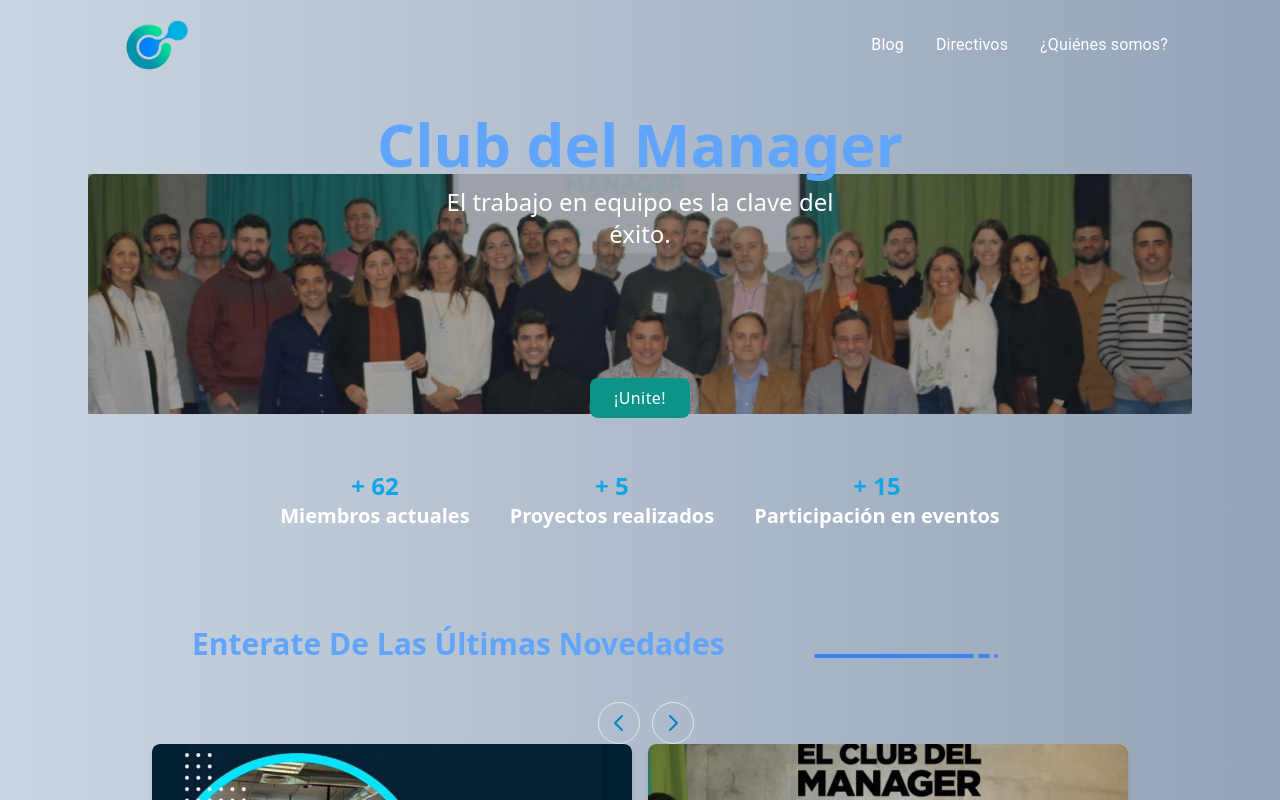
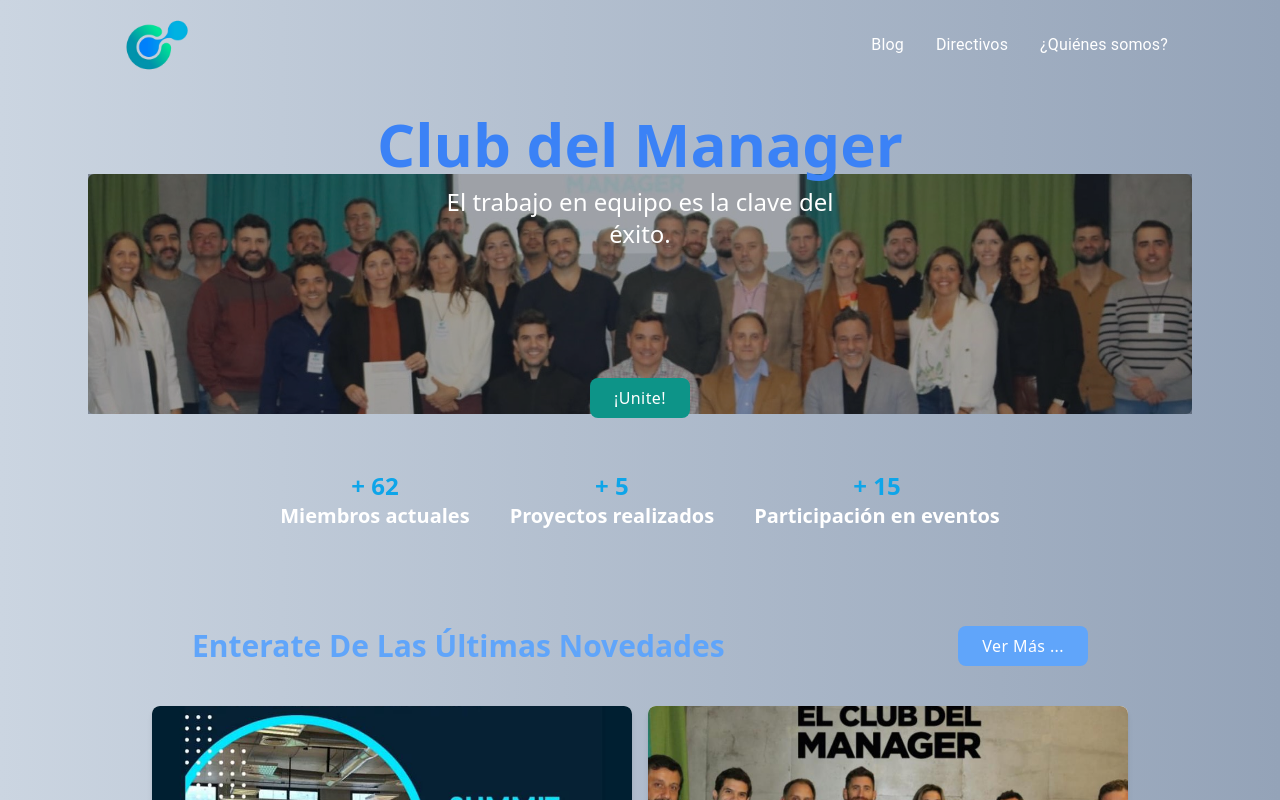
Before and after one commit to paozambudio/ClubDelManager-web, a Next.js app: page / in a window 1280 px wide. Shown: the top 800 px of the page. Built offline with nearby package versions, Linux system fonts and the light colour scheme.

Commit message:
Cambio en novedades de la pagina principal

```diff
--- a/app/head.tsx
+++ b/app/head.tsx
@@ -1,7 +1,7 @@
 export default function Head() {
   return (
     <>
-      <title>Club Del Manager</title>
+      <title>El Club Del Manager</title>
       <meta content="width=device-width, initial-scale=1" name="viewport" />
       <link rel="icon" href="/favicon.ico" />
     </>
--- a/components/blog/GetNoticias.tsx
+++ b/components/blog/GetNoticias.tsx
@@ -16,53 +16,11 @@ const GetNoticias = () => {
           Enterate de las últimas novedades
         </h1>
 
-        <div className="flex mx-auto mt-6">
-          <span className="inline-block w-40 h-1 bg-blue-500 rounded-full"></span>
-          <span className="inline-block w-3 h-1 mx-1 bg-blue-500 rounded-full"></span>
-          <span className="inline-block w-1 h-1 bg-blue-500 rounded-full"></span>
-        </div>
-      </div>
-
-      <div className="flex justify-between mt-8 md:mt-0">
-        <button
-          title="left arrow"
-          className="p-2 mx-3 text-sky-600 transition-colors duration-300 border rounded-full rtl:-scale-x-100 dark:text-gray-200 dark:hover:bg-gray-800 dark:border-gray-700 hover:bg-gray-100"
-        >
-          <svg
-            xmlns="http://www.w3.org/2000/svg"
-            className="w-6 h-6"
-            fill="none"
-            viewBox="0 0 24 24"
-            stroke="currentColor"
-            stroke-width="2"
-          >
-            <path
-              stroke-linecap="round"
-              stroke-linejoin="round"
-              d="M15 19l-7-7 7-7"
-            />
-          </svg>
-        </button>
-
-        <button
-          title="right arrow"
-          className="p-2 text-sky-600 transition-colors duration-300 border rounded-full rtl:-scale-x-100 dark:text-gray-200 dark:hover:bg-gray-800 dark:border-gray-700 hover:bg-gray-100"
-        >
-          <svg
-            xmlns="http://www.w3.org/2000/svg"
-            className="w-6 h-6"
-            fill="none"
-            viewBox="0 0 24 24"
-            stroke="currentColor"
-            stroke-width="2"
-          >
-            <path
-              stroke-linecap="round"
-              stroke-linejoin="round"
-              d="M9 5l7 7-7 7"
-            />
-          </svg>
-        </button>
+        <Link href="/blog">
+          <button className="px-6 py-2 font-medium tracking-wide text-white capitalize transition-colors duration-300 transform bg-blue-400 rounded-lg hover:bg-blue-500 focus:outline-none focus:ring focus:ring-blue-300 focus:ring-opacity-80">
+            Ver más ...
+          </button>
+        </Link>
       </div>
 
       {console.log(latestPosts)}
@@ -75,14 +33,6 @@ const GetNoticias = () => {
             </li>
           ))}
       </ul>
-
-      <div className="pt-6">
-        <Link href="/blog">
-          <button className="px-6 py-2 font-medium tracking-wide text-white capitalize transition-colors duration-300 transform bg-blue-600 rounded-lg hover:bg-blue-500 focus:outline-none focus:ring focus:ring-blue-300 focus:ring-opacity-80">
-            Mas noticias
-          </button>
-        </Link>
-      </div>
     </>
   );
 };
--- a/components/home/banner.tsx
+++ b/components/home/banner.tsx
@@ -29,7 +29,7 @@ const Banner: React.FC<BannerProps> = ({ altText }) => {
   return (
     <>
       <div className="mx-auto max-w-5xl px-6 pt-6 flex flex-col justify-center items-center">
-        <h1 className="text-sm font-bold text-blue-400 sm:text-5xl md:text-6xl">
+        <h1 className="text-sm font-bold text-blue-500 sm:text-5xl md:text-6xl">
           Club del Manager
         </h1>
       </div>
--- a/components/home/resumeHistory.tsx
+++ b/components/home/resumeHistory.tsx
@@ -17,7 +17,7 @@ const ResumeHistory = () => {
         </p>
         <div className="inline-flex w-full mt-6 sm:w-auto">
           <Link href="/history">
-            <button className="inline-flex items-center justify-center w-full px-6 py-2 font-medium text-white duration-300 bg-blue-600  rounded-lg hover:bg-blue-500  focus:ring focus:ring-gray-300 focus:ring-opacity-80">
+            <button className="inline-flex items-center justify-center w-full px-6 py-2 font-medium text-white duration-300 bg-blue-400  rounded-lg hover:bg-blue-500  focus:ring focus:ring-gray-300 focus:ring-opacity-80">
               ¡Lee más aquí!
             </button>
           </Link>
```
